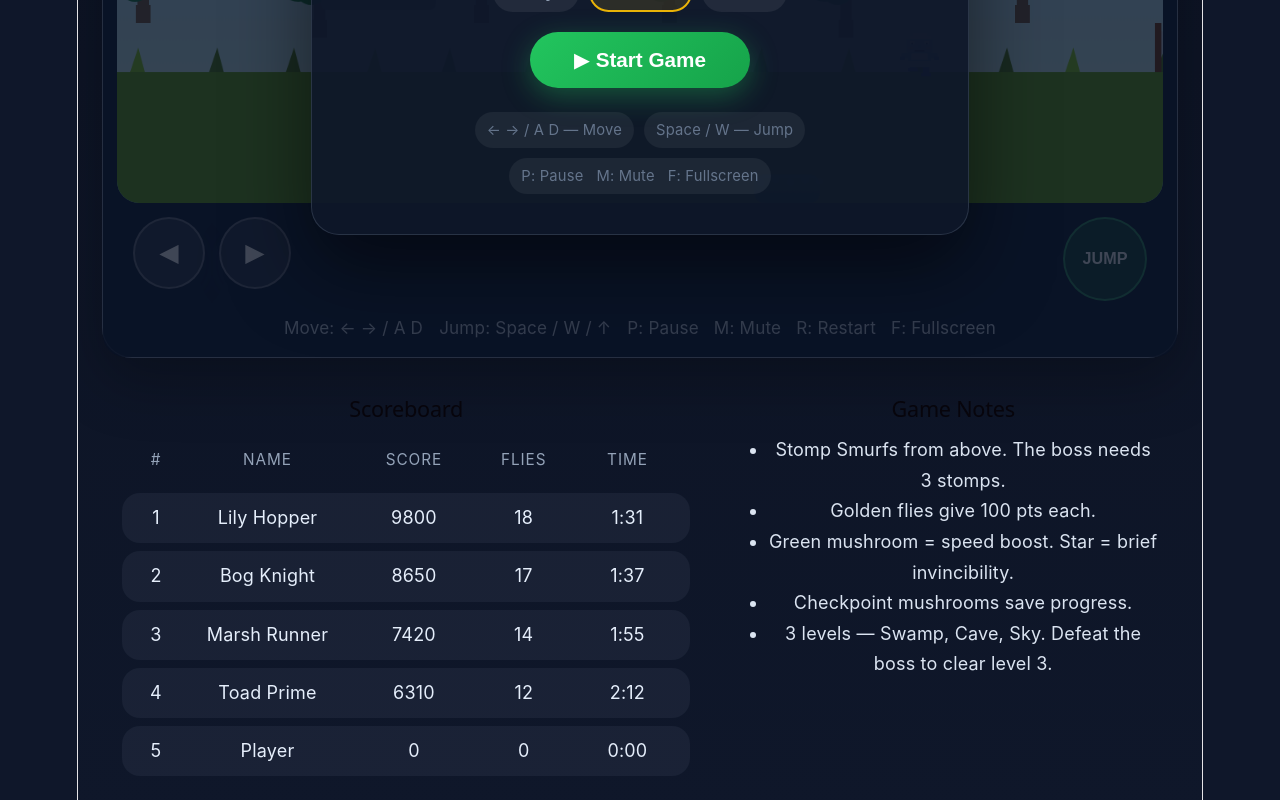
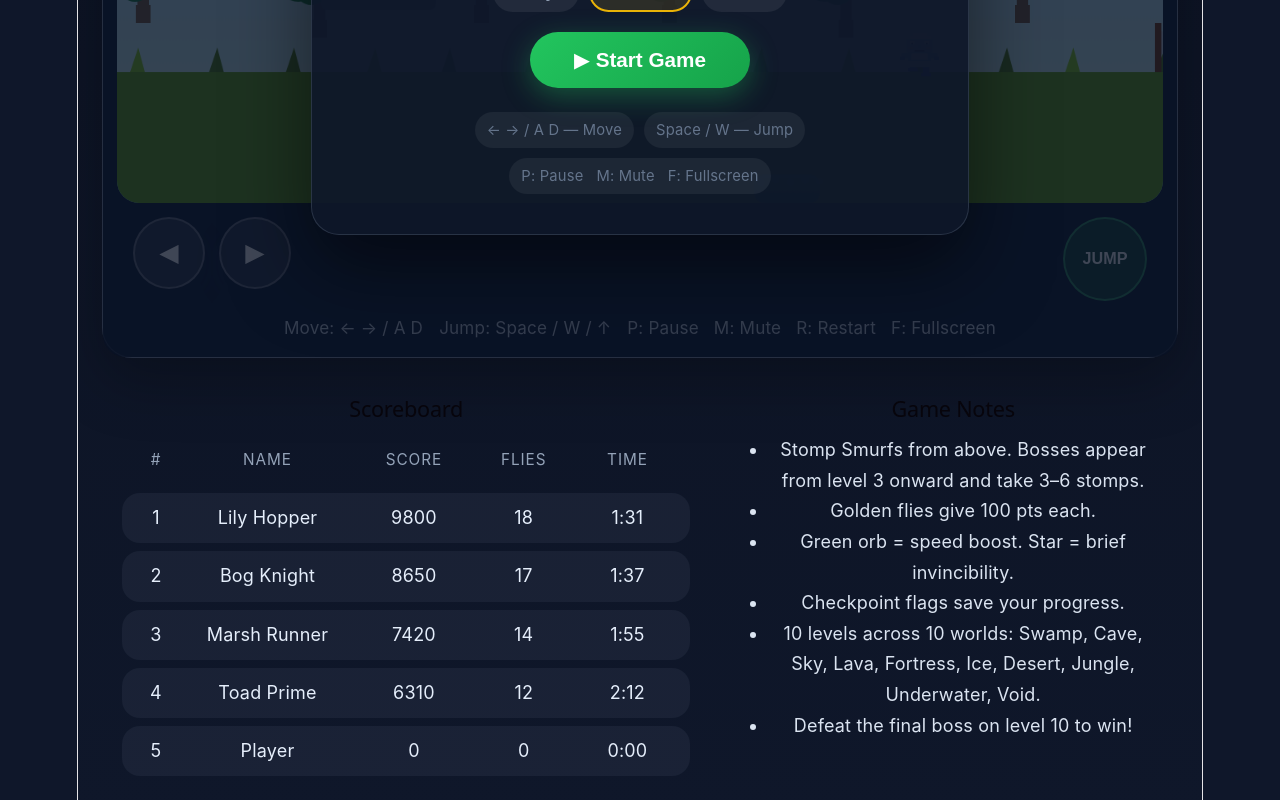
Before and after one commit to pjo/frog-platformer, a Vue app: page / in a window 1280 px wide. Shown: the part 696-1496 px from the top of the page. Built offline with nearby package versions, Linux system fonts and the light colour scheme; no server answers.

Commit message:
feat: expand game to 10 levels and update documentation with new world names and boss mechanics

```diff
--- a/src/components/FrogGame.vue
+++ b/src/components/FrogGame.vue
@@ -718,7 +718,7 @@ function drawLevelBanner() {
   ctx.save(); ctx.globalAlpha = alpha
   ctx.fillStyle = 'rgba(15,23,42,0.72)'; ctx.fillRect(0, VIEWPORT_H/2-52, VIEWPORT_W, 104)
   ctx.fillStyle = '#ffffff'; ctx.font = 'bold 40px sans-serif'; ctx.textAlign = 'center'
-  const names = ['Swamp Forest','Crystal Cave','Sky Kingdom','Lava Fields','Dark Fortress']
+  const names = ['Swamp Forest','Crystal Cave','Sky Kingdom','Lava Fields','Dark Fortress','Frozen Peaks','Scorched Sands','Jungle Depths','Sunken Reef','The Void']
   ctx.fillText(`Level ${currentLevel.value}: ${names[currentLevel.value-1]}`, VIEWPORT_W/2, VIEWPORT_H/2+14)
   ctx.restore()
   levelBannerTimer--
--- a/src/components/GameLeaderboard.vue
+++ b/src/components/GameLeaderboard.vue
@@ -24,11 +24,12 @@
     <div class="card panel">
       <h2>Game Notes</h2>
       <ul>
-        <li>Stomp Smurfs from above. The boss needs 3 stomps.</li>
+        <li>Stomp Smurfs from above. Bosses appear from level 3 onward and take 3–6 stomps.</li>
         <li>Golden flies give 100 pts each.</li>
-        <li>Green mushroom = speed boost. Star = brief invincibility.</li>
-        <li>Checkpoint mushrooms save progress.</li>
-        <li>3 levels — Swamp, Cave, Sky. Defeat the boss to clear level 3.</li>
+        <li>Green orb = speed boost. Star = brief invincibility.</li>
+        <li>Checkpoint flags save your progress.</li>
+        <li>10 levels across 10 worlds: Swamp, Cave, Sky, Lava, Fortress, Ice, Desert, Jungle, Underwater, Void.</li>
+        <li>Defeat the final boss on level 10 to win!</li>
       </ul>
     </div>
   </section>
```
